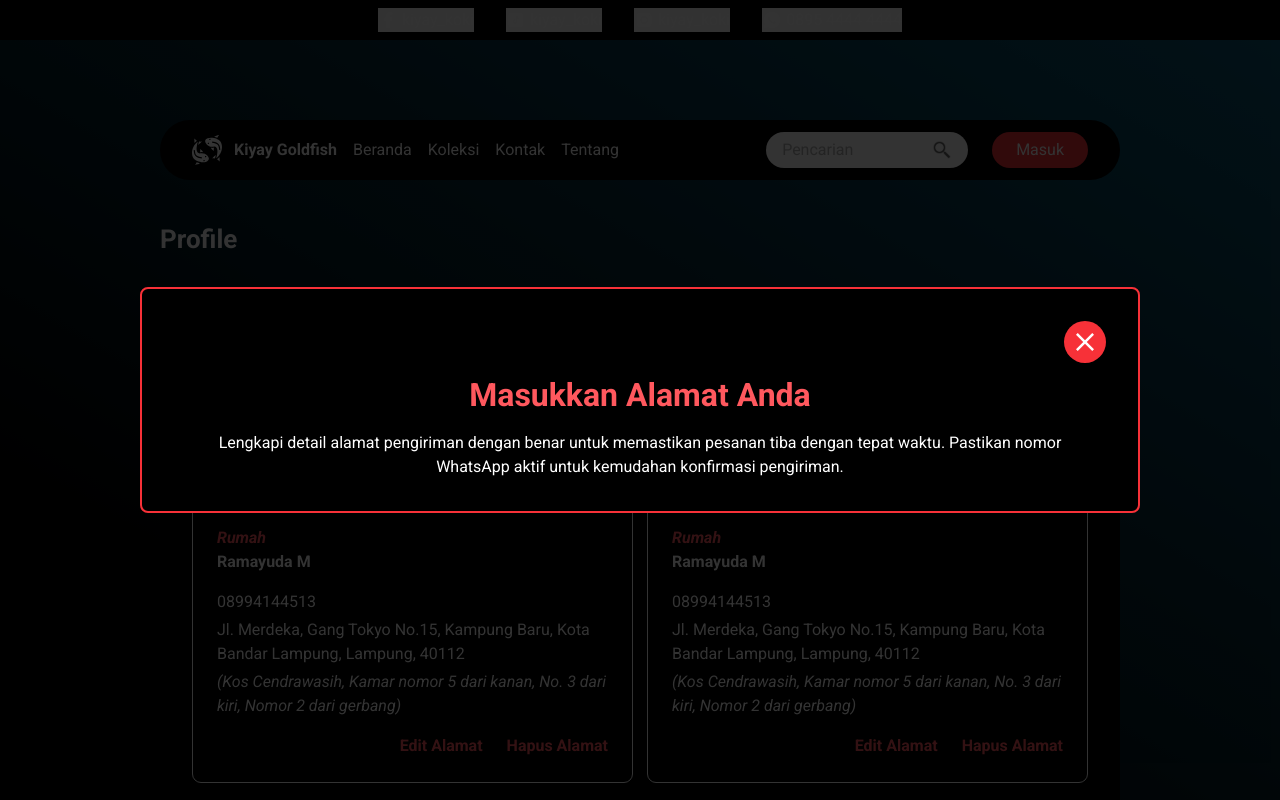
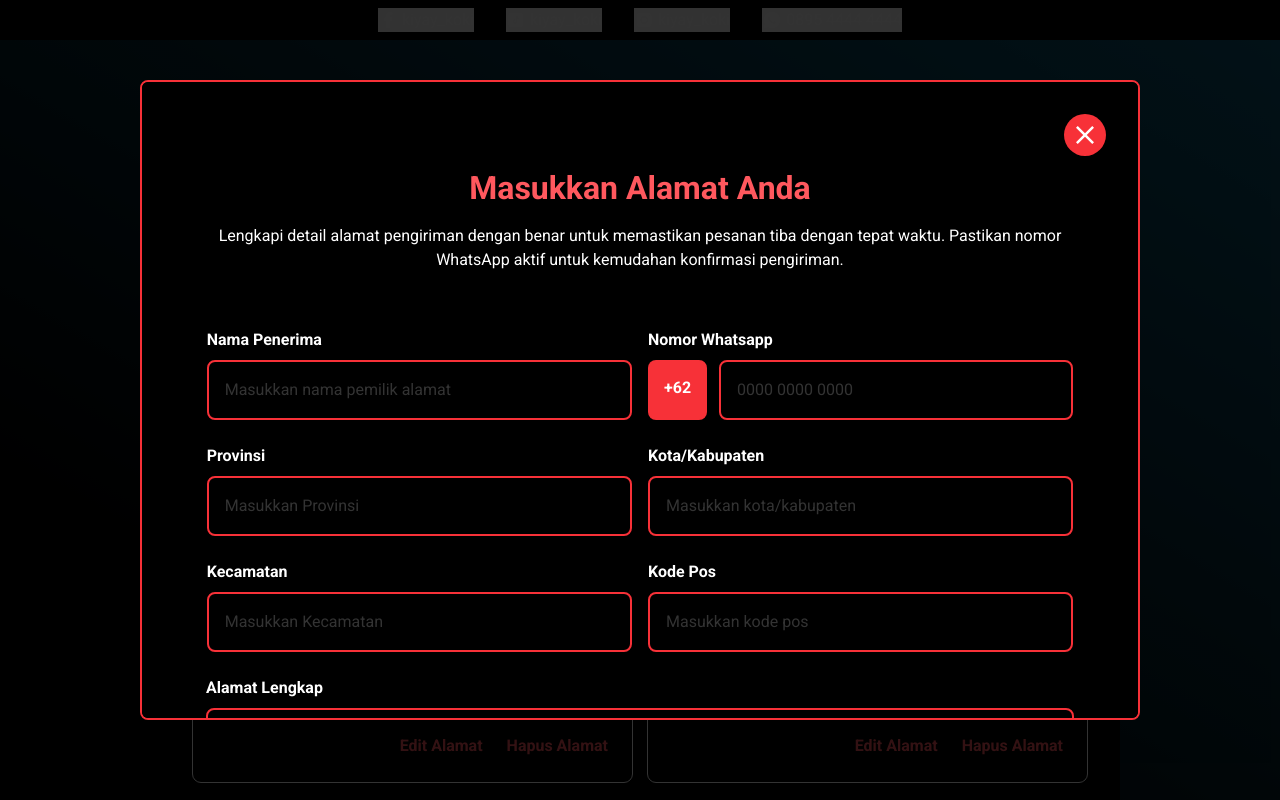
Before and after one commit to kite1412/react-kiyay-koki, a React (Vite) app: page /profile in a window 1280 px wide. Both pictures are taken after a click on the element "Tambah Alamat". Built offline with nearby package versions, Linux system fonts and the light colour scheme.

Commit message:
Add TextFields into AddressForm

```diff
--- /dev/null
+++ b/src/components/TextField.jsx
@@ -0,0 +1,40 @@
+export default function TextField({
+  label,
+  value,
+  setValue,
+  placeholder,
+  leading,
+  trailing,
+  className = ""
+}) {
+  return (
+    <div className={`flex flex-col gap-2 ${className} min-w-[300px]`}>
+      <b className="text-start">{label}</b>
+      <div className="flex gap-3">
+        {leading}
+        <input
+          value={value}
+          onChange={e => setValue(e.target.value)}
+          placeholder={placeholder}
+          className={`
+            ${value ? "text-white" : "text-secondary-text"} border-2 border-primary
+            p-4 rounded-[8px] transition-colors w-full
+          `}
+        />
+        {trailing}
+      </div>
+    </div>
+  );
+}
+
+/**
+ * Typically used as {@link TextField}'s 'leading' or 'trailing'.
+ * @param {any} text
+ */
+export function Accessory({ text }) {
+  return (
+    <div className="bg-primary rounded-[8px] font-bold p-4">
+      {text}
+    </div>
+  );
+}
--- a/src/pages/ProfilePage.jsx
+++ b/src/pages/ProfilePage.jsx
@@ -5,6 +5,8 @@ import RoundedButton from "../components/RoundedButton";
 import SignOut from "../assets/sign-out.svg?react";
 import { ModalType, useModal } from "../contexts/ModalContext";
 import Cancel from "../assets/cancel.svg?react";
+import _TextField, { Accessory } from "../components/TextField";
+import OutlinedButton from "../components/OutlinedButton";
 
 export default function ProfilePage() {
   return <PageLayout
@@ -23,12 +25,14 @@ export default function ProfilePage() {
  * @param {Object | null} address
  */
 export function AddressForm({ address, onCancel }) {
+  const buttonVerticalPadding = 4;
+
   return (
     <div className={`
       border-2 border-primary bg-black rounded-[8px]
-      max-w-[1000px] w-[80%]
+      max-w-[1000px] w-[80%] h-[80%] overflow-y-auto
+      flex flex-col gap-2 items-center p-8 pb-16
     `}>
-      <div className="h-full flex flex-col gap-2 items-center p-8">
       <RoundedButton
         action={<Cancel className={"size-[18px]"} />}
         verticalPadding={12}
@@ -36,7 +40,7 @@ export function AddressForm({ address, onCancel }) {
         className={`ml-auto`}
         onClick={onCancel}
       />
-        <div className="flex flex-col gap-6 items-center text-center px-8">
+      <div className="flex flex-col gap-14 items-center text-center px-8">
         <div className="flex flex-col gap-3">
           <h1 className="font-bold text-light-orange">
             {
@@ -50,10 +54,95 @@ export function AddressForm({ address, onCancel }) {
             }
           </p>
         </div>
+        <div className="flex flex-col gap-6 w-full">
+          <RowFields>
+            <TextField
+              label={"Nama Penerima"}
+              placeholder={"Masukkan nama pemilik alamat"}
+            />
+            <TextField
+              label={"Nomor Whatsapp"}
+              placeholder={"0000 0000 0000"}
+              leading={<Accessory text={"+62"} />}
+            />
+          </RowFields>
+          <RowFields>
+            <TextField
+              label={"Provinsi"}
+              placeholder={"Masukkan Provinsi"}
+            />
+            <TextField
+              label={"Kota/Kabupaten"}
+              placeholder={"Masukkan kota/kabupaten"}
+            />
+          </RowFields>
+          <RowFields>
+            <TextField
+              label={"Kecamatan"}
+              placeholder={"Masukkan Kecamatan"}
+            />
+            <TextField
+              label={"Kode Pos"}
+              placeholder={"Masukkan kode pos"}
+            />
+          </RowFields>
+          <TextField
+            label={"Alamat Lengkap"}
+            placeholder={"Masukkan Nama Jalan, Gedung, No. Rumah"}
+            half={false}
+          />
+          <TextField
+            label={"Detail Tambahan"}
+            placeholder={"Masukkan Detail Lainnya (Cth: Blok/Unit No., Patokan)"}
+            half={false}
+          />
+        </div>
+        <div className="flex gap-6 ml-auto">
+          <OutlinedButton
+            action={"Batal"}
+            onClick={onCancel}
+            verticalPadding={buttonVerticalPadding}
+          />
+          <RoundedButton
+            action={"Simpan Alamat"}
+            onClick={() => {}}
+            fullyRounded={false}
+            verticalPadding={buttonVerticalPadding}
+          />
         </div>
       </div>
     </div>
   );
+}
+
+function RowFields({ children }) {
+  return (
+    <div className="flex justify-center gap-4 w-full flex-wrap">
+      {children}
+    </div>
+  );
+}
+
+function TextField({
+  label,
+  value,
+  setValue,
+  placeholder,
+  leading,
+  trailing,
+  half = true
+}) {
+  return <_TextField
+    label={label}
+    value={value}
+    setValue={setValue}
+    placeholder={placeholder}
+    leading={leading}
+    trailing={trailing}
+    className={`
+      ${half ? "w-[49%]" : "w-[100%]"} max-lg:w-[100%]
+    `}
+  />;
 }
 
 function ProfileBox({ user }) {
```
Also changed, not shown: todos.txt. Lines whose indentation alone changed are shown as unchanged.
